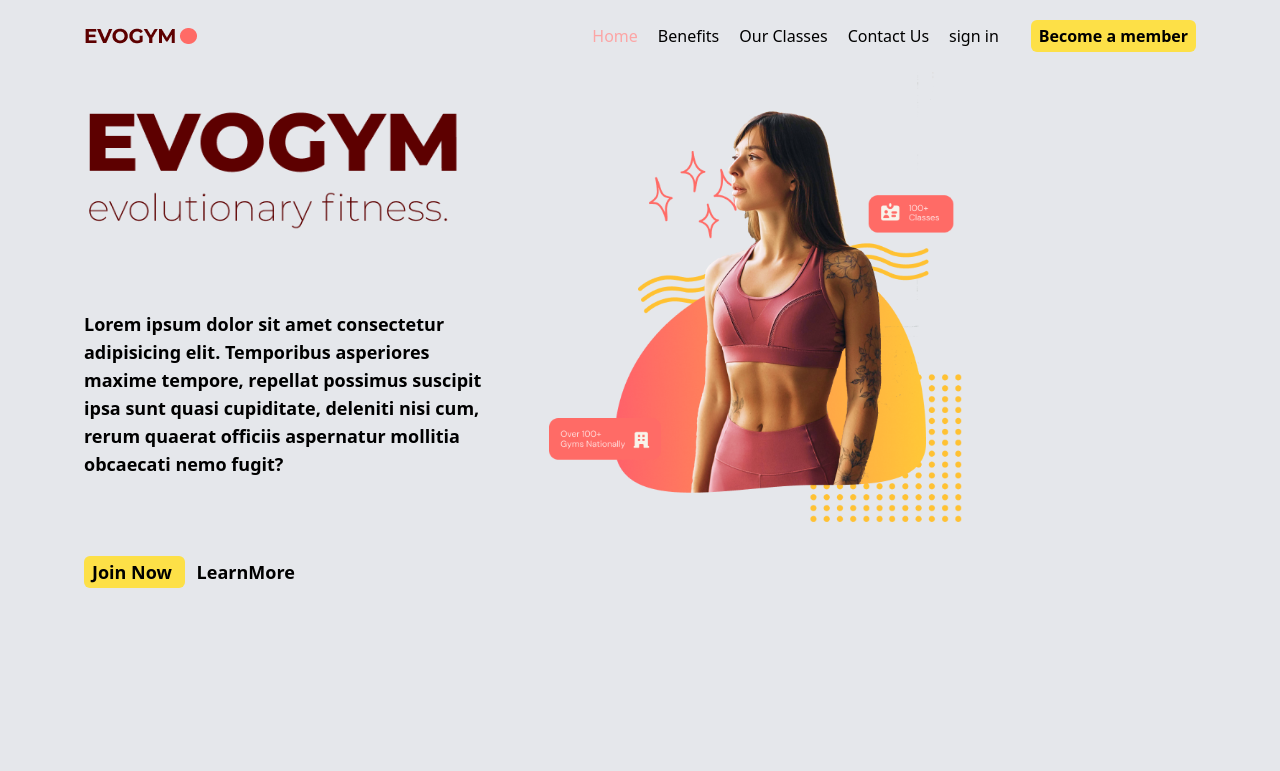
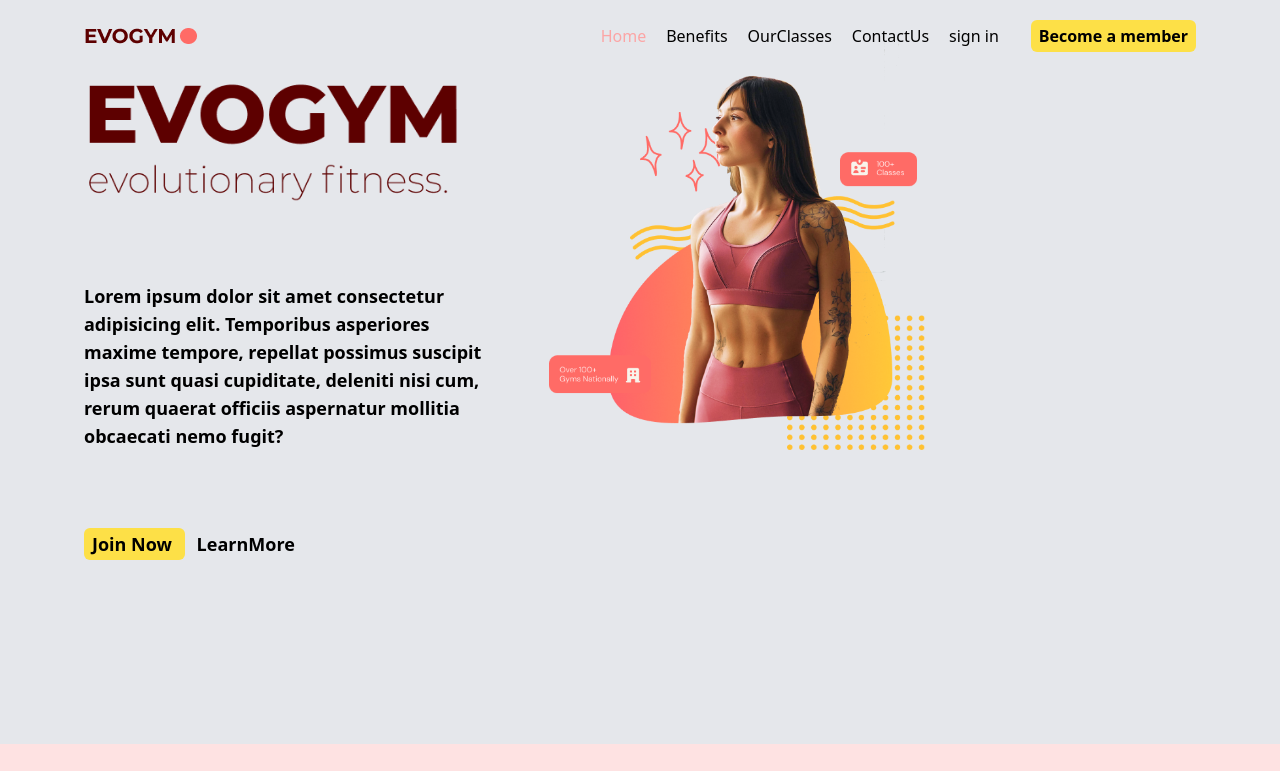
Before and after one commit to arshamghobadi/gym-app, a React (Create React App) app: page / in a window 1280 px wide. Shown: the top 771 px of the page. Built offline with nearby package versions, Linux system fonts and the light colour scheme; the HTML template or start-up script is replaced by a standard one.

Commit message:
navbar fixed

```diff
--- a/src/scenes/contactus/index.tsx
+++ b/src/scenes/contactus/index.tsx
@@ -1,4 +1,3 @@
-import React from 'react';
 import { SelectedPage } from '../../shared/types';
 import { useForm, SubmitHandler } from 'react-hook-form';
 
--- a/src/scenes/home/index.tsx
+++ b/src/scenes/home/index.tsx
@@ -14,7 +14,7 @@ type Props = {
 
 export default function Home({ setSelectedPage }: Props) {
   return (
-    <section className=" h-[860px] bg-gray-200 " id="home">
+    <section className=" h-[860px] bg-gray-200" id="home">
       <div className="md:flex md:h-4/5 max-w-6xl md:flex-row md:mx-auto md:space-x-2 lg:space-x-8">
         <motion.div
           initial={{
@@ -25,7 +25,7 @@ export default function Home({ setSelectedPage }: Props) {
           animate={{ x: 0, opacity: 1, scale: 1 }}
           viewport={{ once: true }}
           transition={{ duration: 1 }}
-          className="p-5 space-y-3 md:w-2/4 md:space-y-10 lg:space-y-20  "
+          className="p-5 space-y-3 md:w-2/4 md:space-y-10 lg:space-y-20 pt-16 "
         >
           <div>
             <img src={HomePageText} alt="gym name" />
@@ -45,7 +45,7 @@ export default function Home({ setSelectedPage }: Props) {
         </motion.div>
         <div className=" w-3/4  items-center mx-auto">
           <img
-            className="h-[450px]"
+            className="h-[450px] sm:pt-10"
             src={HomePageGraphic}
             alt="personal trainer"
           ></img>
--- a/src/scenes/navbar/index.tsx
+++ b/src/scenes/navbar/index.tsx
@@ -21,7 +21,7 @@ export default function Navbar({
   const navbarBackGruond = isTopOfPage ? '' : 'bg-pink-300';
   const flexBetween = 'flex items-center justify-between';
   return (
-    <nav className={`${navbarBackGruond} w-full mx-auto items-center`}>
+    <nav className={`${navbarBackGruond} w-full mx-auto items-center fixed`}>
       <div className="flex items-center justify-between p-5 max-w-6xl mx-auto">
         <img alt="logo" src={Logo} />
         <div>
@@ -39,13 +39,13 @@ export default function Navbar({
             />
 
             <Link
-              page="Our Classes"
+              page="OurClasses"
               selectedPage={selectedPage}
               setSelectedPage={setSelectedPage}
             />
 
             <Link
-              page="Contact Us"
+              page="ContactUs"
               selectedPage={selectedPage}
               setSelectedPage={setSelectedPage}
             />
```
